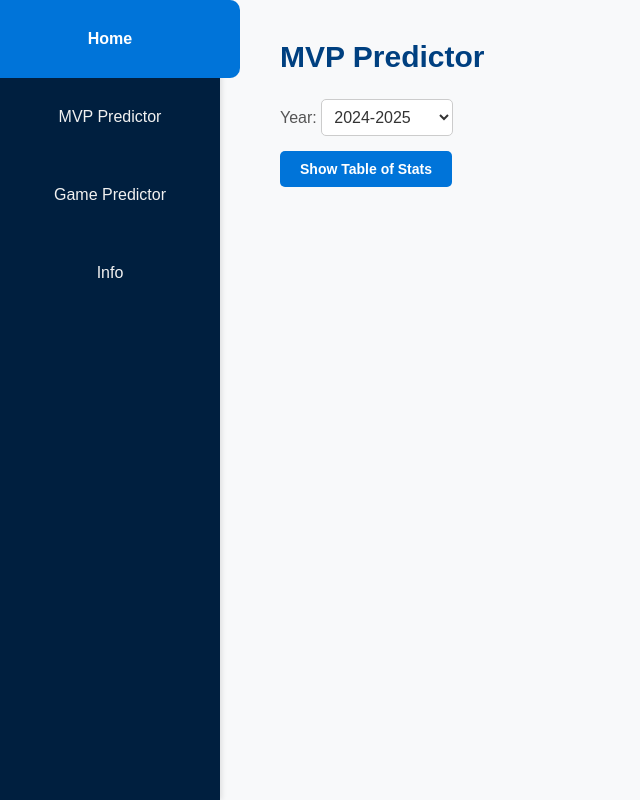
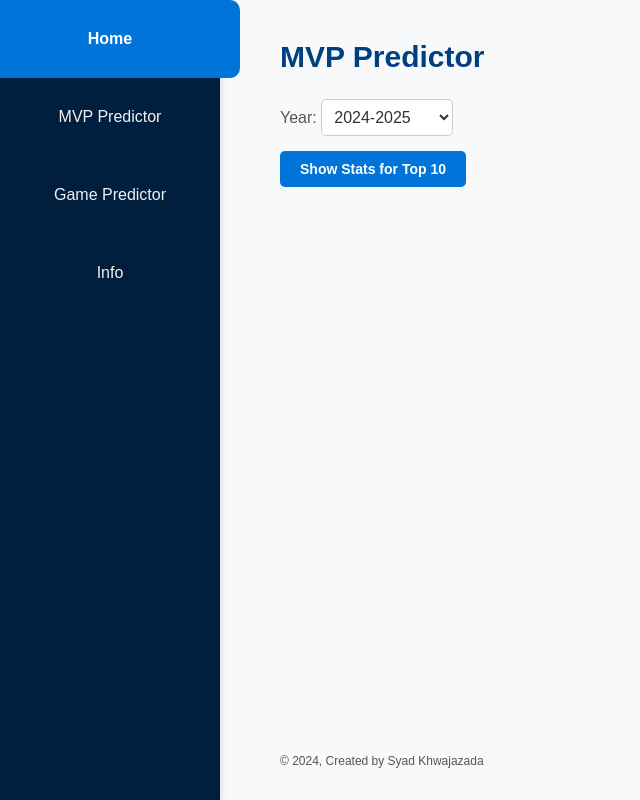
Before and after one commit to syadk23/Nba-predictive-models, a Flask app: template app/templates/mvp_predictor.html in a window 1280 px wide. Shown: the whole page, without its empty margins (0-640 px from the left). Run offline with Flask 3, Linux system fonts and the light colour scheme; the template is opened without the code that fills it: most values are stand-ins (such as "Sample title", 1, 10 or a date in 2020); parts of the project's set-up code (start-up, migrations or seed data) failed here and were passed over.

Commit message:
improve css and appearence

```diff
--- a/app/app.py
+++ b/app/app.py
@@ -3,35 +3,11 @@ from src.mvp_predictor.mvp_predictor import train_mvp_model, predict_season_mvp
 from datetime import datetime
 import pandas as pd
 import os
-import requests
 
 app = Flask(__name__)
 app.secret_key = os.urandom(24)
 
 model, scaler = train_mvp_model(2018, 2022)
-
-def get_player_faces(year):
-    nba_data_url = f'http://data.nba.net/data/10s/prod/v1/{year}/players.json'
-    response = requests.get(nba_data_url)
-
-    if response.status_code == 200:
-        players = response.json().get('league', {}).get('standard', [])
-
-        # Extract relevant player data (e.g., name, and profile picture URL)
-        player_images = []
-        for player in players:
-            if player.get('isActive'):
-                player_id = player['personId']
-                full_name = f"{player['firstName']} {player['lastName']}"
-                # NBA typically has a pattern for player image URLs
-                img_url = f"https://ak-static.cms.nba.com/wp-content/uploads/headshots/nba/latest/260x190/{player_id}.png"
-                player_images.append({
-                                    'id': player_id,
-                                    'name': full_name,
-                                    'img_url': img_url
-                                })
-        return player_images
-    return []
 
 @app.route('/')
 def home():
@@ -60,9 +36,8 @@ def mvp_predictor_year(year):
     df = predict_season_mvp(model, scaler, year)
     columns = df.columns.tolist()
     data = df.values.tolist()
-    players = get_player_faces(year)
 
-    return render_template('mvp_predictor.html', selected_year=year, columns=columns, data=data, players=players)
+    return render_template('mvp_predictor.html', selected_year=year, columns=columns, data=data)
 
 @app.route('/game_predictor')
 def game_predictor():
--- a/app/src/mvp_predictor/mvp_predictor.py
+++ b/app/src/mvp_predictor/mvp_predictor.py
@@ -125,7 +125,6 @@ def predict_season_mvp(model, scaler, year):
     # Load season data
     df_basic = get_player_stats(season)
     df_advanced = get_player_advanced_stats(season)
-    mvp_winners = get_mvp_winners()
 
     # Remove unnecessary columns
     cols_to_remove = ['WNBA_FANTASY_PTS', 'NICKNAME'] + [col for col in df_basic.columns if 'RANK' in col]
@@ -161,5 +160,6 @@ def predict_season_mvp(model, scaler, year):
 
     #df_current['MVP'] = df_current['PLAYER'].apply(lambda name: 1 if name.upper() == mvp_winners.get(season, "").upper() else 0)
     df_current = df_current.drop(columns={'PLAYER_ID', 'TEAM_ID', 'NBA_FANTASY_PTS', 'COUNTING_STATS', 'BLKA', 'PF', 'PFD'})
+    df_current.insert(0, 'RANK', range(1, len(df_current.index)+1))
 
     return df_current.head(10) # Return the top 10 candidates
--- a/app/static/styles.css
+++ b/app/static/styles.css
@@ -53,7 +53,7 @@ h1 {
     margin-bottom: 25px;
 }
 
-p, label {
+label {
     font-size: 16px;
     color: #555;
     margin-bottom: 10px;
@@ -133,11 +133,10 @@ button:hover {
 /* Bottom Footer */
 .bottom {
     bottom: 0;
-    left: 0;
     position: fixed;
     color: #ffffff;
-    text-align: center;
-    font-size: 14px;
+    color: #555;
+    font-size: 12px;
     margin-left: 240px; /* Leave space for the vertical navbar */
     padding: 20px 40px; /* Add padding for a centered look */
     width: calc(100% - 240px); /* Adjust width to prevent overflow */
--- a/app/templates/index.html
+++ b/app/templates/index.html
@@ -15,7 +15,8 @@
         </div>
 
         <div class="content">
-                <h1>Welcome to Syad's NBA Game/Award Predictor Site</h1>
+                <h1>Welcome to the NBA Tracker</h1>
+                <p><b>Currently the MVP Predictor is the only working page, the others are being worked on...</b></p>
                 <p>Please select an option from the navigation bar to get started.</p>
         </div>
 
@@ -23,7 +24,7 @@
         </div>
 
         <div class="bottom">
-            <p>All rights reserved by Syad Khwajazada</p>
+            <p>&copy 2024, Created by Syad Khwajazada</p>
         </div>
     </body>
 </html>
--- a/app/templates/mvp_predictor.html
+++ b/app/templates/mvp_predictor.html
@@ -24,8 +24,13 @@
                 {% endfor %}
             </select>
             <br>
-
-            <button class="button" onclick="toggleTable()">Show Table of Stats</button>
+            <!-- <div class = "mvp-content">
+                <p>Top 10 Candidates</p>
+                {% for row in data %}
+                    <p>{{ row[0] }}. {{ row[1] }}</p>
+                {% endfor %}
+            </div> -->
+            <button class="button" onclick="toggleTable()">Show Stats for Top 10</button>
             <br>
             <table id="playerTable">
                 <thead>
@@ -53,19 +58,21 @@
                     window.location.href = "/mvp_predictor/" + (year);
                 }
             }
-
             // JavaScript function to toggle the visibility of the table
             function toggleTable() {
                 var table = document.getElementById("playerTable");
                 if (table.style.display != "table") {
                     table.style.display = "table"; // Show table
-                    document.querySelector('.button').innerText = "Hide Table of Stats"; // Change button text
+                    document.querySelector('.button').innerText = "Hide Table"; // Change button text
                 } else {
                     table.style.display = "none"; // Hide table
-                    document.querySelector('.button').innerText = "Show Table of Stats"; // Reset button text
+                    document.querySelector('.button').innerText = "Show Stats for Top 10"; // Reset button text
                 }
             }
             </script>
 
+        <div class="bottom">
+            <p>&copy 2024, Created by Syad Khwajazada</p>
+        </div>
     </body>
 </html>
```
Also changed, not shown: app/main.py (+28 -2 lines), app/templates/game_predictor.html (+21 -1 lines), app/templates/info.html (+21 -1 lines).
